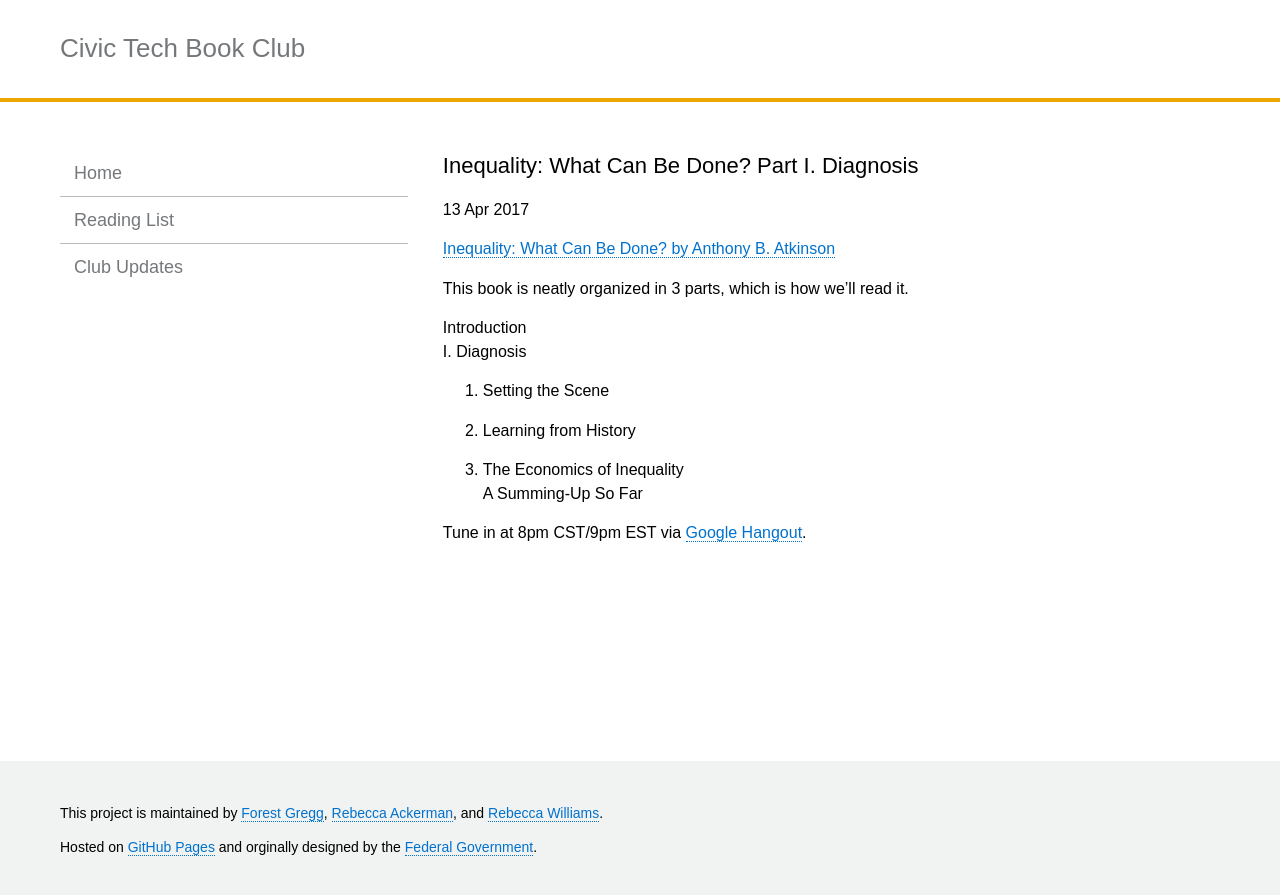
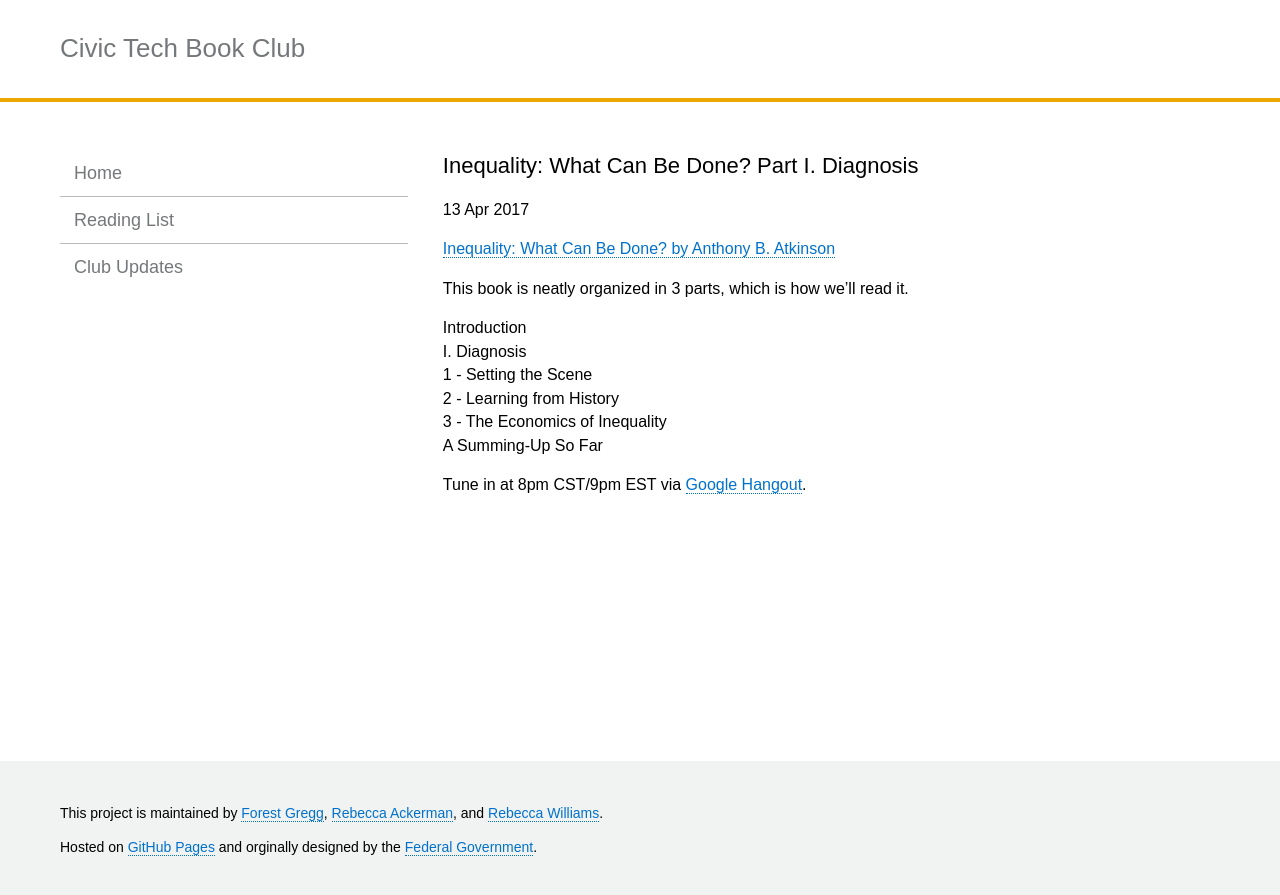
Before and after one commit to rebeccawilliams/bookclub, a Jekyll site: the page built from _posts/2017-04-13-inequality-part1.md, in a window 1280 px wide. Shown: the top 895 px of the page. Built offline with Jekyll 4.4.1, drawn with Linux system fonts in a browser that asks for light colours.

Commit message:
Update 2017-04-13-inequality-part1.md

```diff
--- a/_posts/2017-04-13-inequality-part1.md
+++ b/_posts/2017-04-13-inequality-part1.md
@@ -11,9 +11,9 @@ This book is neatly organized in 3 parts, which is how we'll read it.
 
 Introduction
 I. Diagnosis
-1. Setting the Scene
-2. Learning from History
-3. The Economics of Inequality
+1 - Setting the Scene
+2 - Learning from History
+3 - The Economics of Inequality
 A Summing-Up So Far
 
 Tune in at 8pm CST/9pm EST via [Google Hangout]().
```
